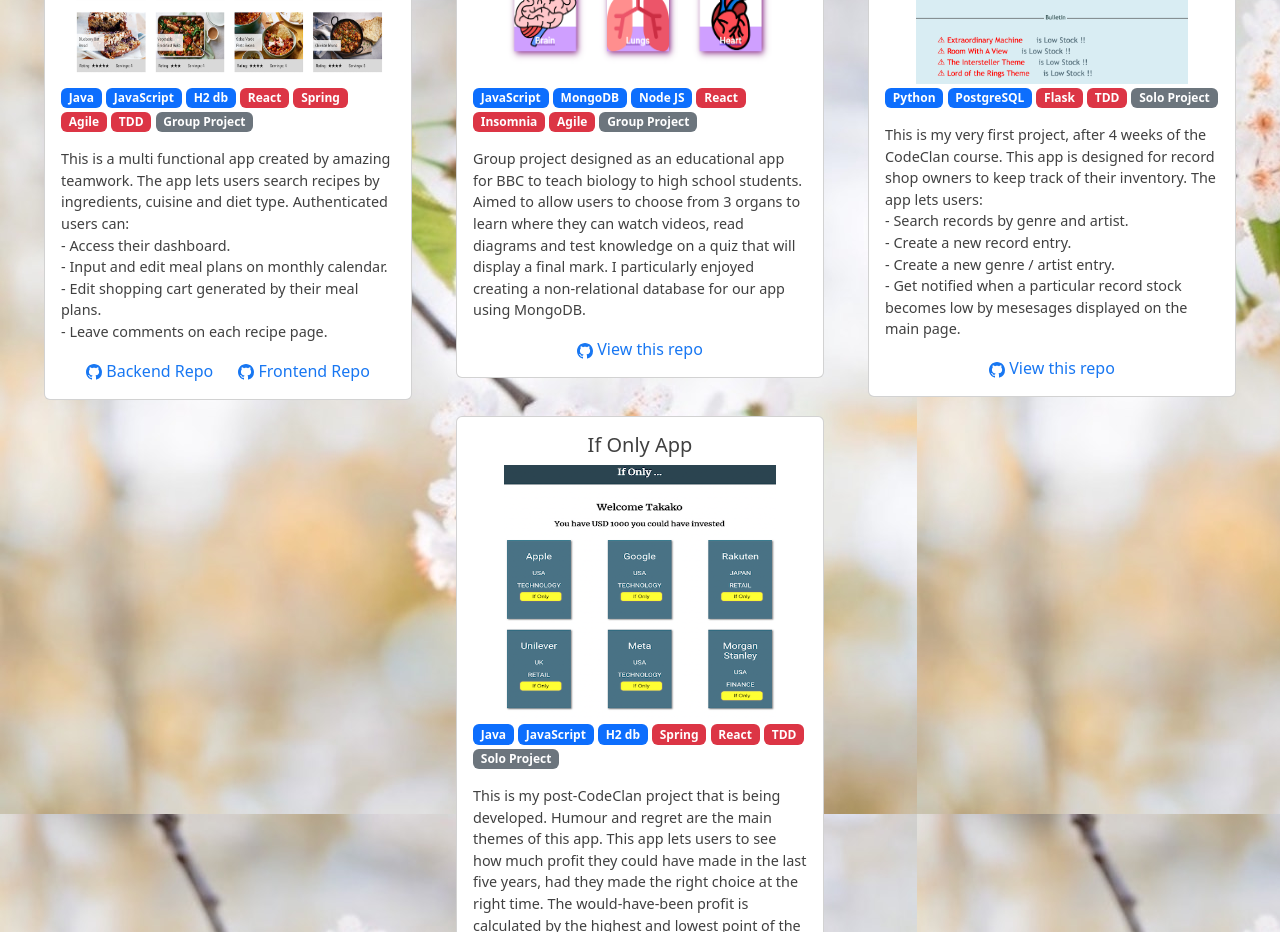
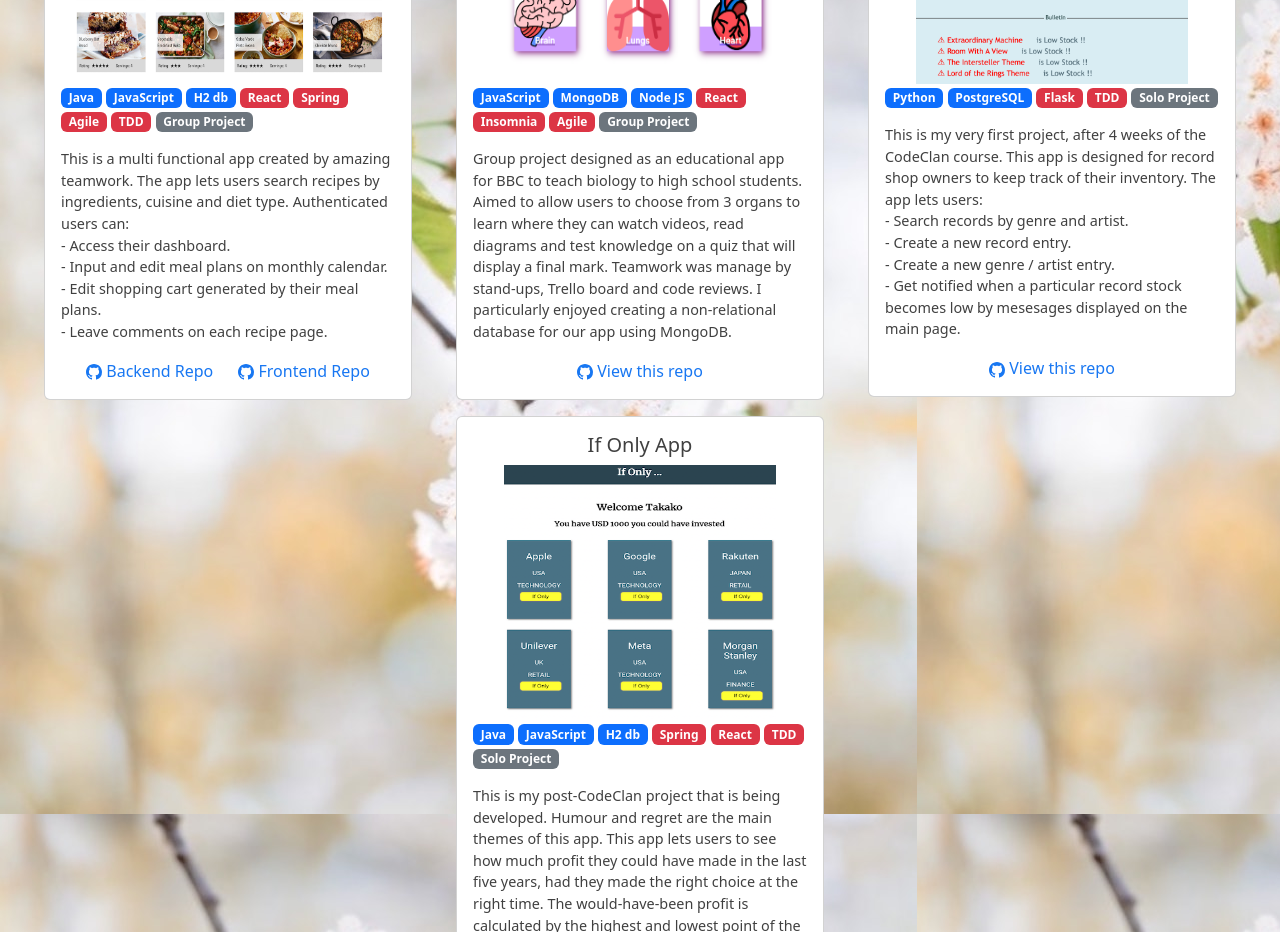
Before and after one commit to taksgarby/portfolio, a React (Create React App) app: page / in a window 1280 px wide. Shown: the part 1020-1952 px from the top of the page. Built offline with nearby package versions, Linux system fonts and the light colour scheme.

Commit message:
added more info

```diff
--- a/src/components/ProjectOrgan.js
+++ b/src/components/ProjectOrgan.js
@@ -41,7 +41,7 @@
       Group project designed as an educational app for BBC to
       teach biology to high school students. Aimed to allow users to choose
       from 3 organs to learn where they can watch videos, read diagrams and test
-      knowledge on a quiz that will display a final mark. I particularly enjoyed creating a non-relational database
+      knowledge on a quiz that will display a final mark. Teamwork was manage by stand-ups, Trello board and code reviews. I particularly enjoyed creating a non-relational database
       for our app using MongoDB.
 
         </Card.Text>
```
